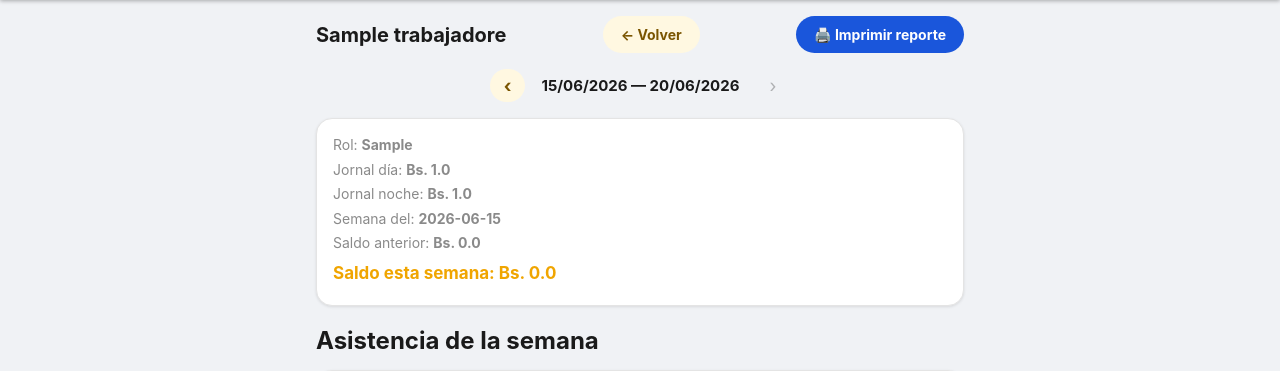
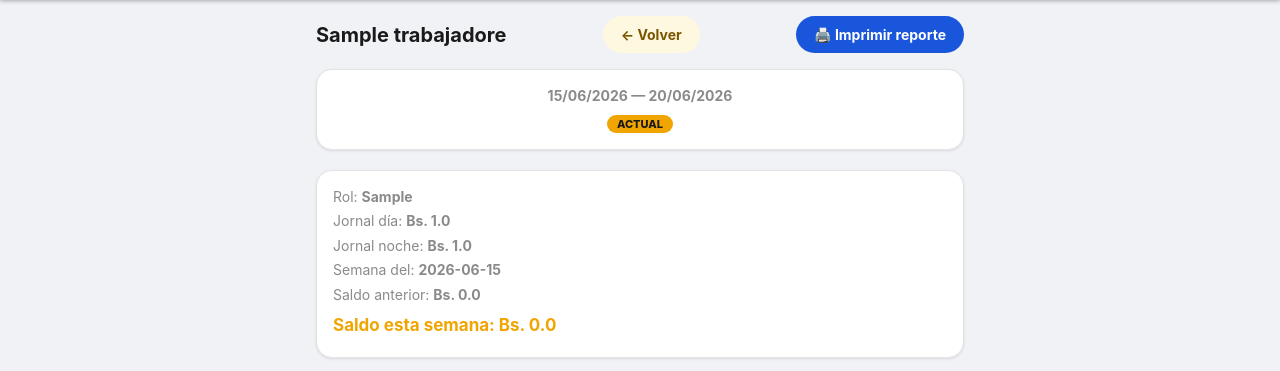
Before and after one commit to gimii565/MiObra, a Flask app: page /trabajador/1/semana in a window 1280 px wide. Shown: the part 56-427 px from the top of the page. Run offline with Flask 3, Linux system fonts and the light colour scheme; the visitor is signed in with stand-in values (Sample User, id 1); tables that the repository leaves empty hold one stand-in row (values such as "Sample post").

Commit message:
Semana.html limpio: sin flechas, solo fecha, solo lectura en semanas pasadas

```diff
--- a/templates/obra.html
+++ b/templates/obra.html
@@ -213,7 +213,7 @@
             {% endif %}
 
             <div style="display:flex;gap:8px;margin-top:12px;flex-wrap:wrap;">
-                <a href="/trabajador/{{ t.id }}/semana?obra_id={{ obra.id }}&semana_offset={{ semana_offset | int }}" class="btn-primary">Ver semana (offset={{ semana_offset }})</a>
+                <a href="/trabajador/{{ t.id }}/semana?obra_id={{ obra.id }}&semana_offset={{ semana_offset | int }}" class="btn-primary">Ver semana</a>
                 <a href="/trabajador/{{ t.id }}/editar" class="btn-secondary">✏️ Editar</a>
 
                 {% if r.deuda_total > 0 %}
--- a/templates/semana.html
+++ b/templates/semana.html
@@ -2,40 +2,20 @@
 
 {% block contenido %}
 
-{% set obra_id_actual = (semana.obra_id if semana else obra_id) or trabajador.obra_id %}
-{% set lunes_semana = semana.fecha_inicio if semana else lunes %}
-{% set lunes_anterior = lunes_semana - timedelta(days=7) %}
-{% set lunes_siguiente = lunes_semana + timedelta(days=7) %}
-{% set hoy = today() %}
-{% set lunes_hoy = hoy - timedelta(days=hoy.weekday()) %}
-
 <div class="encabezado">
     <h1>{{ trabajador.nombre }}</h1>
-    <a href="/obra/{{ obra_id_actual }}" class="btn-secondary">← Volver</a>
-    {% if semana %}
-    <a href="/trabajador/{{ trabajador.id }}/semana/reporte?obra_id={{ obra_id_actual }}" class="btn-secondary" style="background:#1a56db;color:#fff;border-color:#1a56db;">🖨️ Imprimir reporte</a>
+    <a href="/obra/{{ semana.obra_id or trabajador.obra_id }}" class="btn-secondary">← Volver</a>
+    <a href="/trabajador/{{ trabajador.id }}/semana/reporte?obra_id={{ semana.obra_id or trabajador.obra_id }}" class="btn-secondary" style="background:#1a56db;color:#fff;border-color:#1a56db;">🖨️ Imprimir reporte</a>
+</div>
+
+<div class="card" style="margin-bottom:20px;text-align:center;">
+    <p style="font-size:14px;font-weight:700;">{{ semana.fecha_inicio.strftime('%d/%m/%Y') }} — {{ sabado.strftime('%d/%m/%Y') }}</p>
+    {% if es_semana_actual %}
+    <span style="display:inline-block;margin-top:4px;background:var(--primary);color:#1a1a1a;font-size:11px;font-weight:800;padding:2px 10px;border-radius:10px;">ACTUAL</span>
+    {% else %}
+    <span style="display:inline-block;margin-top:4px;background:var(--bg);color:var(--text-muted);font-size:11px;font-weight:700;padding:2px 10px;border-radius:10px;">SOLO LECTURA</span>
     {% endif %}
 </div>
-
-<div style="display:flex;align-items:center;justify-content:center;gap:16px;margin-bottom:16px;">
-    <a href="/trabajador/{{ trabajador.id }}/semana?obra_id={{ obra_id_actual }}&fecha_inicio={{ lunes_anterior.strftime('%Y-%m-%d') }}"
-       class="btn-secondary" style="font-size:18px;padding:6px 14px;">‹</a>
-    <span style="font-weight:700;font-size:15px;">
-        {{ lunes_semana.strftime('%d/%m/%Y') }} — {{ (lunes_semana + timedelta(days=5)).strftime('%d/%m/%Y') }}
-    </span>
-    {% if lunes_semana < lunes_hoy %}
-    <a href="/trabajador/{{ trabajador.id }}/semana?obra_id={{ obra_id_actual }}&fecha_inicio={{ lunes_siguiente.strftime('%Y-%m-%d') }}"
-       class="btn-secondary" style="font-size:18px;padding:6px 14px;">›</a>
-    {% else %}
-    <span style="font-size:18px;padding:6px 14px;opacity:0.3;">›</span>
-    {% endif %}
-</div>
-
-{% if not semana %}
-<div class="card" style="text-align:center;padding:30px;color:var(--text-muted);">
-    <p style="font-size:18px;">📭 No hay datos registrados para esta semana.</p>
-</div>
-{% else %}
 
 <div class="card" style="margin-bottom: 20px;">
     <p>Rol: <strong>{{ trabajador.rol }}</strong></p>
@@ -119,6 +99,7 @@
 </div>
 
 <div class="card" style="margin-bottom:20px;">
+    {% if es_semana_actual %}
     <form method="POST" action="/semana/{{ semana.id }}/pago">
         <div style="display:flex;gap:10px;flex-wrap:wrap;align-items:flex-end;">
             <div class="campo" style="flex:1;min-width:120px;">
@@ -132,6 +113,7 @@
             <button type="submit" class="btn-primary" style="margin-bottom:12px;">Registrar Pago</button>
         </div>
     </form>
+    {% endif %}
 
     {% if semana.pagos %}
     <table style="width:100%;border-collapse:collapse;margin-top:10px;">
@@ -190,6 +172,7 @@ diasSemana.forEach((dia, idx) => {
 });
 
 function marcar(dia, tipo) {
+    if (soloLectura) return;
     const idx = diasSemana.indexOf(dia);
     const fechaDia = new Date(fechaInicio);
     fechaDia.setDate(fechaInicio.getDate() + idx);
@@ -284,6 +267,4 @@ function actualizarResumen() {
 actualizarResumen();
 </script>
 
-{% endif %}
-
 {% endblock %}
```
